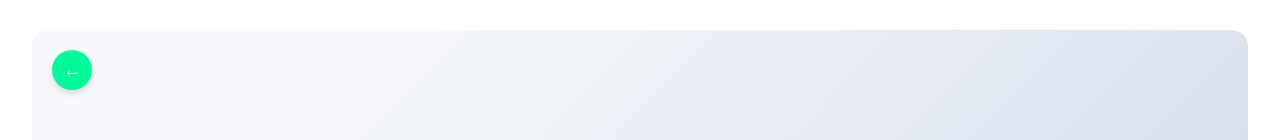
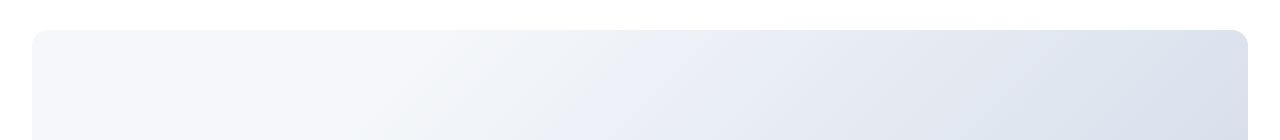
Before and after one commit to SmartFavour/Fedora-Poems, a React (Create React App) app in the folder Poetry/fedopoems/: page /login in a window 1280 px wide. Shown: the part 157-297 px from the top of the page. Built offline with nearby package versions, Linux system fonts and the light colour scheme.

Commit message:
Styled login

```diff
--- a/Poetry/fedopoems/src/LoginPage.js
+++ b/Poetry/fedopoems/src/LoginPage.js
@@ -28,9 +28,9 @@ function LoginPage() {
 
   return (
     <div className="login-page">
-      <button className="back-button" onClick={() => window.history.back()}>
+      {/* <button className="back-button" onClick={() => window.history.back()}>
         ←
-      </button>
+      </button>*/}
 
       <div>
         <h2 className="form-title">
```
